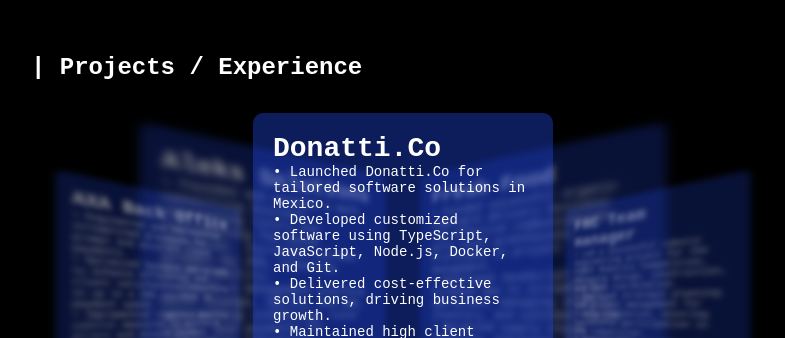
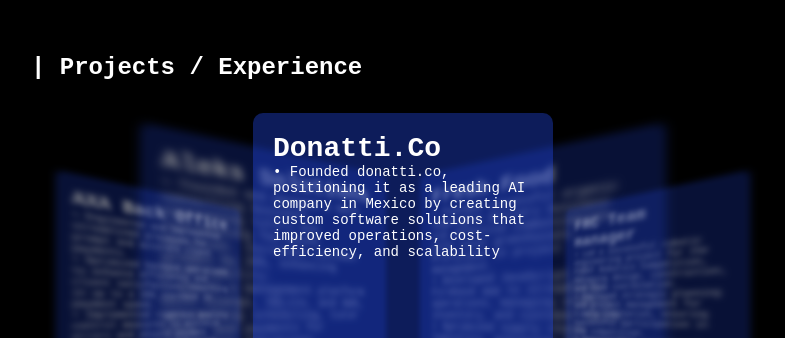
Before and after one commit to n-donati/BatPortfolio, a plain HTML site: page pages/portfolio.html in a window 1280 px wide. Shown: the part 1810-2148 px from the top of the page, without its empty margins (237-1022 px from the left). Drawn offline with Linux system fonts and the light colour scheme.

Commit message:
NicolasDonati_CV_en.pdf

```diff
--- a/pages/portfolio.html
+++ b/pages/portfolio.html
@@ -227,14 +227,8 @@
               </div>
               <div class="item">
                 <h1>Donatti.Co</h1>
-                • Launched Donatti.Co for tailored software solutions in
-                Mexico.<br />
-                • Developed customized software using TypeScript, JavaScript,
-                Node.js, Docker, and Git.<br />
-                • Delivered cost-effective solutions, driving business
-                growth.<br />
-                • Maintained high client satisfaction through timely,
-                budget-conscious project completion.
+                • Founded donatti.co, positioning it as a leading AI company in Mexico by creating custom software solutions that
+                improved operations, cost-efficiency, and scalability
                 <div class="project-link">
                   <a href="https://donatti.co" target="_blank">
                     <span>go to project</span>
```
Also changed, not shown: 1 other file.
